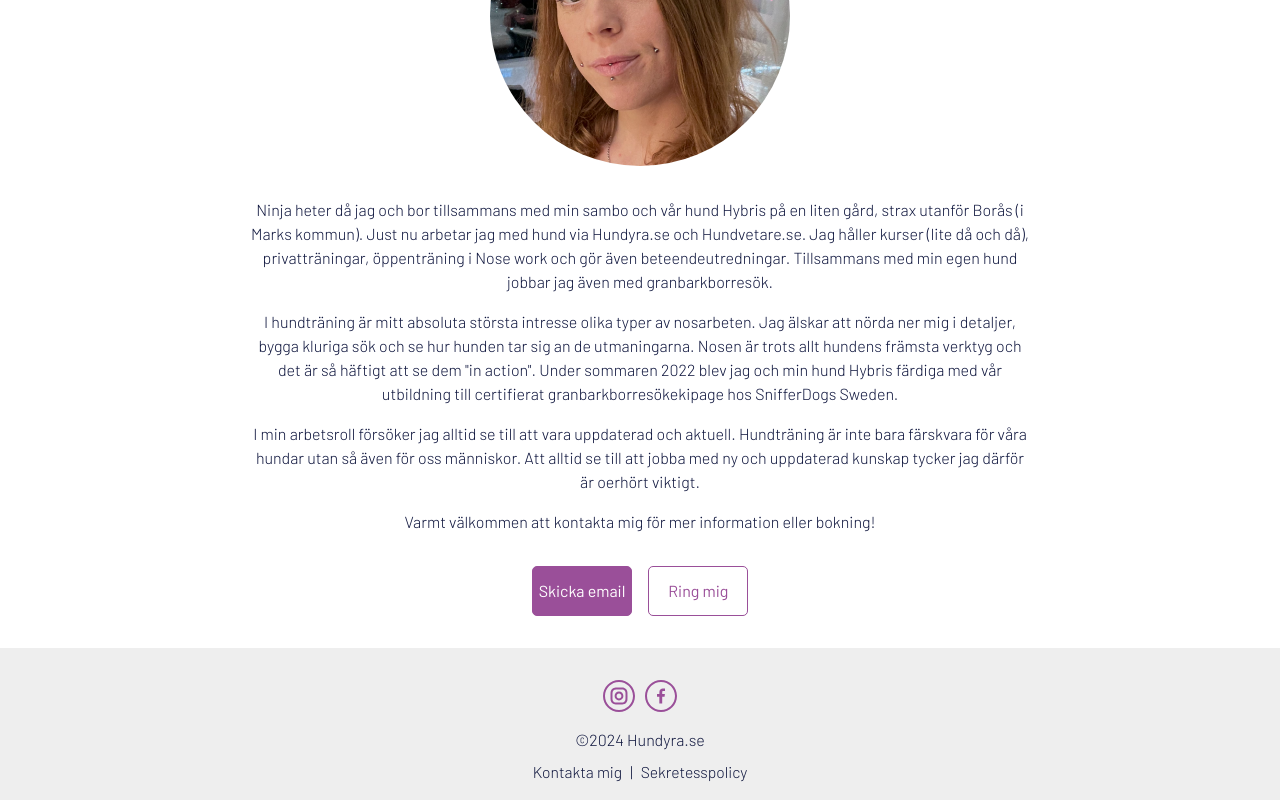
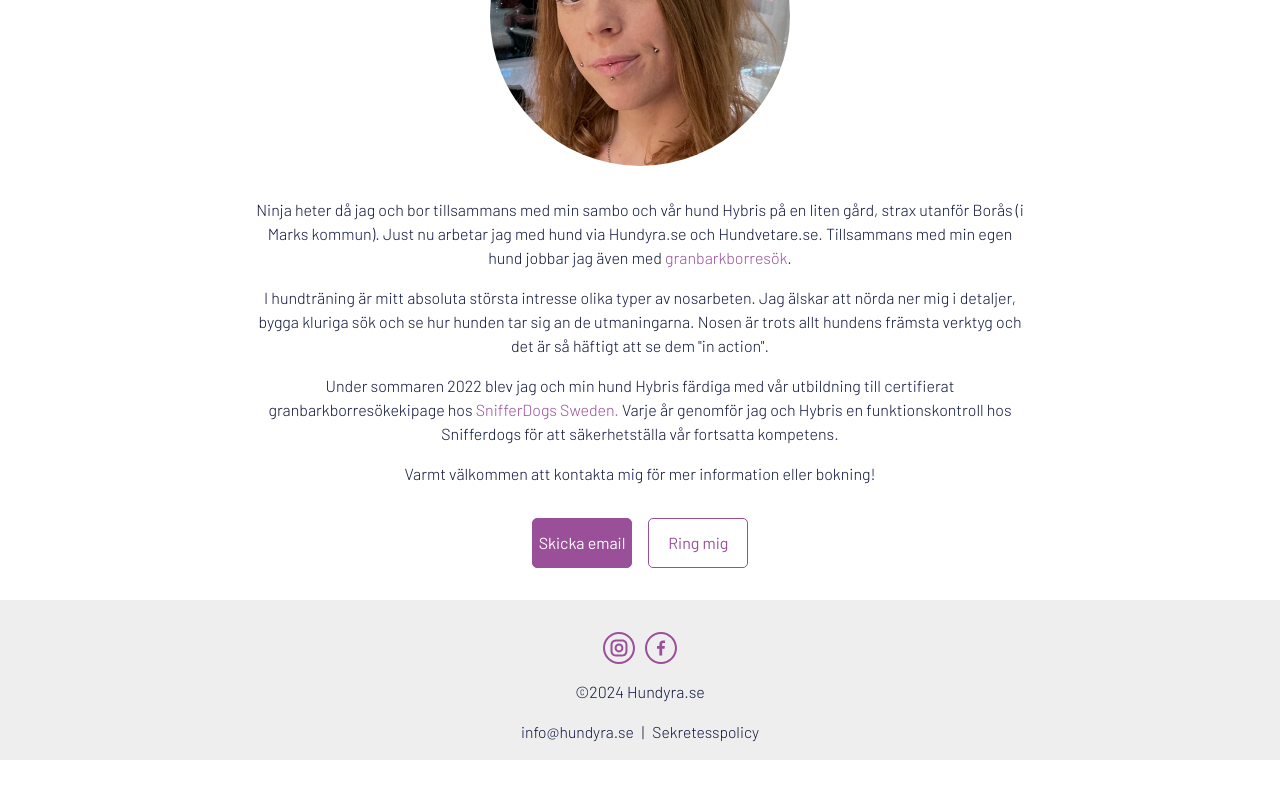
Before and after one commit to Ninjaraa/Hundyra_Dev, an Angular app in the folder hundyra/: page /om-ninja in a window 1280 px wide. Shown: the part 530-1330 px from the top of the page. After the commit the page ends 1290 px from the top, so only its background shows below. Built offline with nearby package versions, Linux system fonts and the light colour scheme.

Commit message:
Added new page for media and small adjustments

```diff
--- a/hundyra/src/app/app.routes.ts
+++ b/hundyra/src/app/app.routes.ts
@@ -6,11 +6,13 @@ import { NinjaComponent } from './ninja/ninja.component';
 import { KontaktComponent } from './kontakt/kontakt.component';
 import { VillkorComponent } from './villkor/villkor.component';
 import { PrivacyComponent } from './privacy/privacy.component';
+import { MediaComponent } from './vi-i-media/vi-i-media.component';
 
 export const routes: Routes = [
     { path: '', component: HemComponent},
     { path: 'barkborrehund', component: BarkborrehundComponent},
     { path: 'om-ninja', component: NinjaComponent},
+    { path: 'vi-i-media', component: MediaComponent },
     { path: 'kontakt', component: KontaktComponent },
     { path: 'villkor', component: VillkorComponent },
     { path: 'sekretesspolicy', component: PrivacyComponent}
--- a/hundyra/src/app/barkborrehund/barkborrehund.component.html
+++ b/hundyra/src/app/barkborrehund/barkborrehund.component.html
@@ -33,8 +33,9 @@
       <section class="text-content">
         <h2>Anlita ett barkborresökekipage</h2>
         <p>Om du som skogsägare vill anlita ett barkborresökekipage är det otroligt viktigt att se över vilken
-          utbildning ekipaget har. Jag och min hund avlägger ett kvalitetssäkringsprov varje år (söker efter verkliga
+          utbildning ekipaget har. Jag och min hund är certifierade enligt nivå 3 (högsta nivån) och varje år gör vi en funktionskontroll (söker efter verkliga
           angrepp i produktionsskog) för att säkerhetsställa att vi håller hög nivå och kvalitet i vårt arbete.</p>
+        <p class="text-date">Vår senaste funktionskontroll godkändes: 2024-06-08.</p>
       </section>
       <section class="text-content">
         <p>Varmt välkommen att kontakta mig för mer information eller din bokningsförfrågan!</p>
--- a/hundyra/src/app/hem/hem.component.html
+++ b/hundyra/src/app/hem/hem.component.html
@@ -15,9 +15,8 @@
           på ett pågående angrepp. Hunden kan därför hitta angrepp som endast är en timme gamla, även angrepp som sitter
           högt upp i granen (som kan vara omöjligt för oss att se).</p>
         <p>I juli 2022 gjorde vi vårt första kvalitetssäkringsprov hos SnifferDogs Sweden (nivå 2) som
-          barkborresökekipage.</p>
-        <p>I juni 2023 utökade vi vår nivå och innehar nu högsta nivån (nivå 3).</p>
-        <p>Varje år gör vi en ny funktionskontroll för att säkerhetsställa att vi håller hög kvalitet i vårt jobb.</p>
+          barkborresökekipage. I juni 2023 utökade vi vår nivå och innehar nu högsta nivån (nivå 3).</p>
+        <p>Varje år gör vi en ny funktionskontroll för att säkerhetsställa att vi håller hög kvalitet i vårt jobb. Vår senaste funktionskontroll godkändes: <strong>2024-06-08</strong>.</p>
         <p>Jag tar emot förfrågningar i hela Sverige med utgångspunkt från Skephult (Marks kommun). Beroende på terräng
           söker vi av ca 5-10ha / timme.</p>
         <p>Läs mer om hur vi jobbar <a routerLink="/barkborrehund" class="links">här</a></p>
--- a/hundyra/src/app/ninja/ninja.component.html
+++ b/hundyra/src/app/ninja/ninja.component.html
@@ -10,16 +10,13 @@
       </figure>
       <section class="text-content">
         <p>Ninja heter då jag och bor tillsammans med min sambo och vår hund Hybris på en liten gård, strax utanför
-          Borås (i Marks kommun). Just nu arbetar jag med hund via Hundyra.se och Hundvetare.se. Jag håller kurser (lite
-          då och då), privatträningar, öppenträning i Nose work och gör även beteendeutredningar. Tillsammans med min
-          egen hund jobbar jag även med granbarkborresök.</p>
+          Borås (i Marks kommun). Just nu arbetar jag med hund via Hundyra.se och Hundvetare.se. Tillsammans med min
+          egen hund jobbar jag även med <a href="/barkborrehund">granbarkborresök</a>.</p>
         <p>I hundträning är mitt absoluta största intresse olika typer av nosarbeten. Jag älskar att nörda ner mig i
           detaljer, bygga kluriga sök och se hur hunden tar sig an de utmaningarna. Nosen är trots allt hundens främsta
-          verktyg och det är så häftigt att se dem "in action". Under sommaren 2022 blev jag och min hund Hybris färdiga
-          med vår utbildning till certifierat granbarkborresökekipage hos SnifferDogs Sweden.</p>
-        <p>I min arbetsroll försöker jag alltid se till att vara uppdaterad och aktuell. Hundträning är inte bara
-          färskvara för våra hundar utan så även för oss människor. Att alltid se till att jobba med ny och uppdaterad
-          kunskap tycker jag därför är oerhört viktigt.</p>
+          verktyg och det är så häftigt att se dem "in action".</p>
+        <p>Under sommaren 2022 blev jag och min hund Hybris färdiga
+          med vår utbildning till certifierat granbarkborresökekipage hos <a href="https://www.snifferdogs.se/">SnifferDogs Sweden.</a> Varje år genomför jag och Hybris en funktionskontroll hos Snifferdogs för att säkerhetställa vår fortsatta kompetens.</p>
         <p>Varmt välkommen att kontakta mig för mer information eller bokning!</p>
       </section>
       <aside class="contact-content">
--- a/hundyra/src/app/reusables/footer/footer.component.html
+++ b/hundyra/src/app/reusables/footer/footer.component.html
@@ -34,7 +34,7 @@
     <p class="copyright">
       ©2024 Hundyra.se</p>
     <div class="footer-links">
-      <a class="footer-link" href="/kontakt">Kontakta mig</a>
+      <p class="footer-link">info&#64;hundyra.se</p>
       <a class="footer-link" href="/sekretesspolicy">Sekretesspolicy</a>
     </div>
   </div>
--- a/hundyra/src/app/reusables/meny/meny.component.html
+++ b/hundyra/src/app/reusables/meny/meny.component.html
@@ -9,6 +9,7 @@
       <a routerLink="/" class="menu-link" (click)="toggleMenu()">Hem</a>
       <a routerLink="/barkborrehund" class="menu-link" (click)="toggleMenu()">Barkborrehund</a>
       <a routerLink="/om-ninja" class="menu-link" (click)="toggleMenu()">Om Ninja</a>
+      <a routerLink="/vi-i-media" class="menu-link" (click)="toggleMenu()">Vi i media</a>
       <a routerLink="/kontakt" class="menu-link" (click)="toggleMenu()"><button class="btn-menu-icon">Kontakta mig</button></a>
     </div>
     <a class="icon" (click)="toggleMenu()">
--- /dev/null
+++ b/hundyra/src/app/vi-i-media/vi-i-media.component.html
@@ -0,0 +1,19 @@
+<section class="content-section">
+    <div class="container">
+      <article class="info-box">
+        <header>
+          <h1>Omnämnt i media</h1>
+        </header>
+        <section class="text-content">
+          <h2 class="media">P4 Sjuhärad gjorde ett reportage om oss i radion</h2>
+          <p>Du kan lyssna på hela reportaget här: <a href="https://sverigesradio.se/play/avsnitt/2388614#6118" target="_blank">P4 Sjuhärad</a></p>
+          <p>Nedan följer en kortare version av reportaget:</p>
+          <p><iframe title="Inbäddat innehåll från Sveriges Radio" width="100%" height="150" src="https://sverigesradio.se/embed/publication/8675624" frameborder="0"></iframe></p>
+          </section>
+          <section class="text-content">
+            <h2 class="media">SVT Väst gjorde ett TV-inslag om oss</h2>
+            <p>Du kan titta på hela reportaget här: <a href="https://www.svt.se/nyheter/lokalt/vast/hunden-hybris-luktar-sig-till-granbarkborrarna-i-skogen" target="_blank">SVT Väst</a></p>
+            </section>
+      </article>
+    </div>
+  </section>
--- /dev/null
+++ b/hundyra/src/app/vi-i-media/vi-i-media.component.ts
@@ -0,0 +1,19 @@
+import { Component, OnInit } from '@angular/core';
+import { SeoService } from '../services/seo.service';
+import { RouterLink } from '@angular/router';
+
+@Component({
+  selector: 'app-media',
+  standalone: true,
+  imports: [RouterLink],
+  templateUrl: './vi-i-media.component.html',
+  styleUrl: './vi-i-media.component.scss'
+})
+export class MediaComponent {
+  constructor(private seoService: SeoService) {}
+
+  ngOnInit() {
+    this.seoService.updateTitle('Hundyra i media - Omnämnanden');
+    this.seoService.updateMetaTag('description', 'Här kan du se när vi blivit omnämnda i media');
+  }
+}
--- a/hundyra/src/scss/navigation/footer.scss
+++ b/hundyra/src/scss/navigation/footer.scss
@@ -49,7 +49,7 @@ footer {
     }
 
     .copyright {
-      margin: 0 1rem;
+      margin: 0 0 1rem 0;
       text-decoration: none;
       text-align: center;
       font-size: $font-size-16;
@@ -65,7 +65,6 @@ footer {
     }
 
     .footer-links {
-      margin-top: 0.5rem;
       display: flex;
       justify-content: center;
       align-items: center;
@@ -82,6 +81,7 @@ footer {
         font-weight: $font-weight-light;
         color: $color-theme-dark;
         display: inline-block;
+        margin-bottom: 0rem;
 
         @include tablet {
           font-size: $font-size-14;
--- a/hundyra/src/scss/root/root.scss
+++ b/hundyra/src/scss/root/root.scss
@@ -54,6 +54,19 @@ header {
 
   h2 {
     margin: $margin;
+    text-align: center;
+    font-size: $font-size-20;
+    color: $color-theme;
+    font-weight: $font-weight-light;
+
+    @include tablet {
+      margin: $m-margin;
+      font-size: $font-size-18;
+    }
+  }
+
+  .media {
+    margin: 0 0 1rem 0;
     text-align: center;
     font-size: $font-size-20;
     color: $color-theme;
--- a/hundyra/src/scss/sections/content-section.scss
+++ b/hundyra/src/scss/sections/content-section.scss
@@ -20,6 +20,12 @@
 
         .text-content {
           margin: $margin;
+          text-align: center;
+        }
+
+        .text-date {
+          font-weight: 500;
+          margin: 0;
           text-align: center;
         }
 
```
Also changed, not shown: hundyra/src/app/vi-i-media/vi-i-media.component.scss (added), 2 other files (tests, documents, lock files or other folders).
